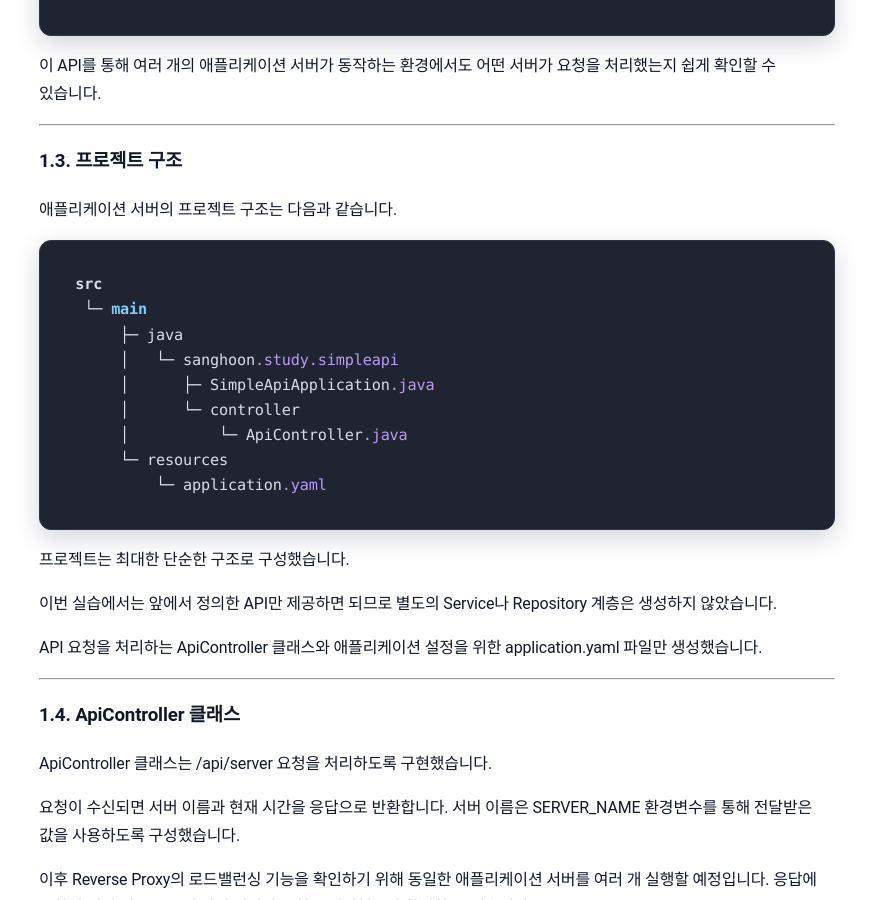
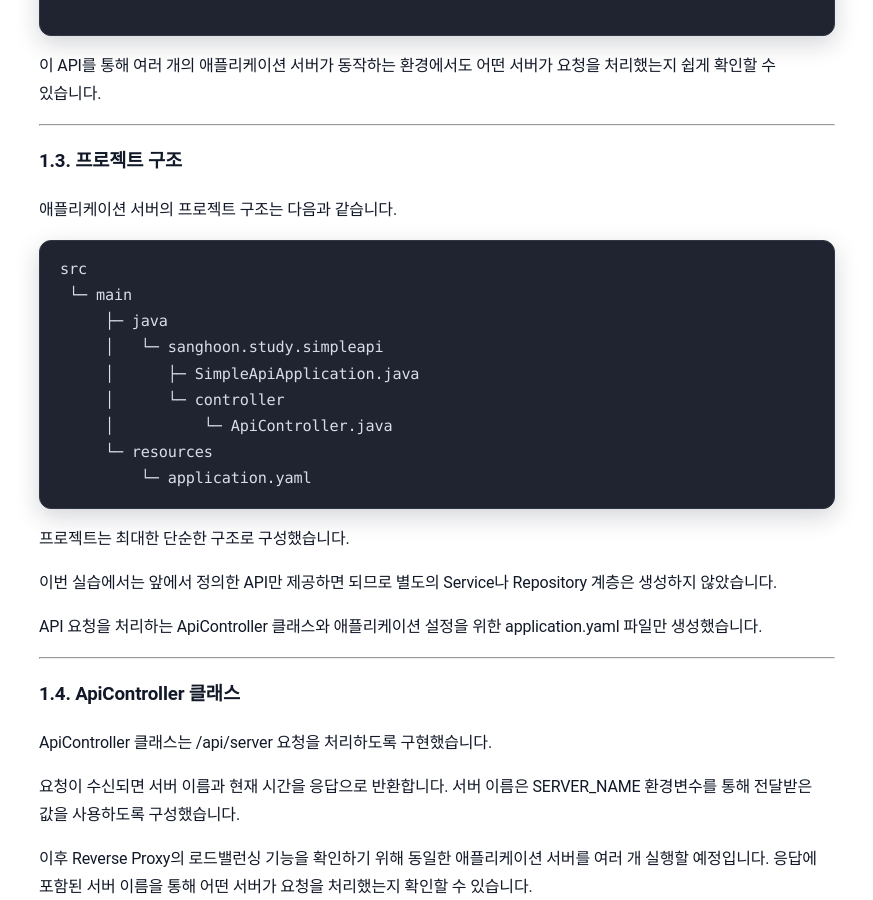
Before and after one commit to sanghoon-lee/sanghoon-lee.github.io, a Jekyll site: the page built from _posts/2026-06-04-nginx-rp2.md, in a window 1280 px wide and 900 px high, scrolled down 2059 px. Shown: the whole window, without its empty margins (203-1076 px from the left). Built offline with Jekyll 4.4.1, drawn with Linux system fonts in a browser that asks for light colours; nearby versions of some CDN libraries; comment, search, counter and statistics services are not loaded.

Commit message:
RP 포스팅2편 작성중

````diff
--- a/_posts/2026-06-04-nginx-rp2.md
+++ b/_posts/2026-06-04-nginx-rp2.md
@@ -81,7 +81,7 @@ GET /api/server HTTP/1.1
 
 애플리케이션 서버의 프로젝트 구조는 다음과 같습니다.
 
-```text
+```nohighlight
 src
  └─ main
      ├─ java
````
